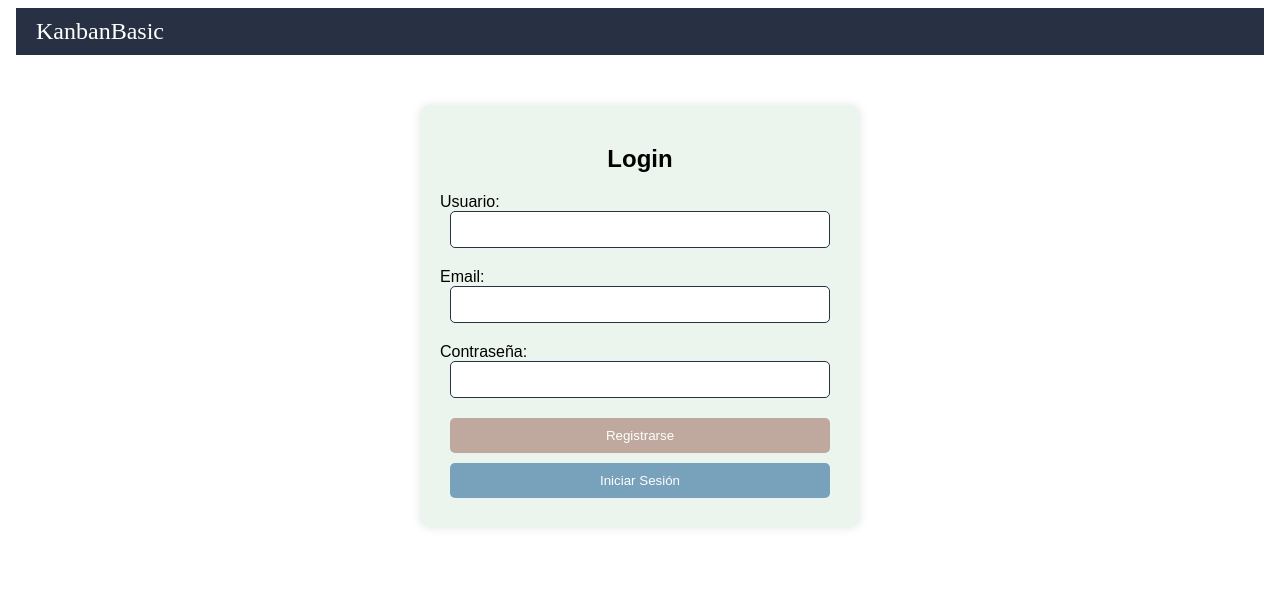
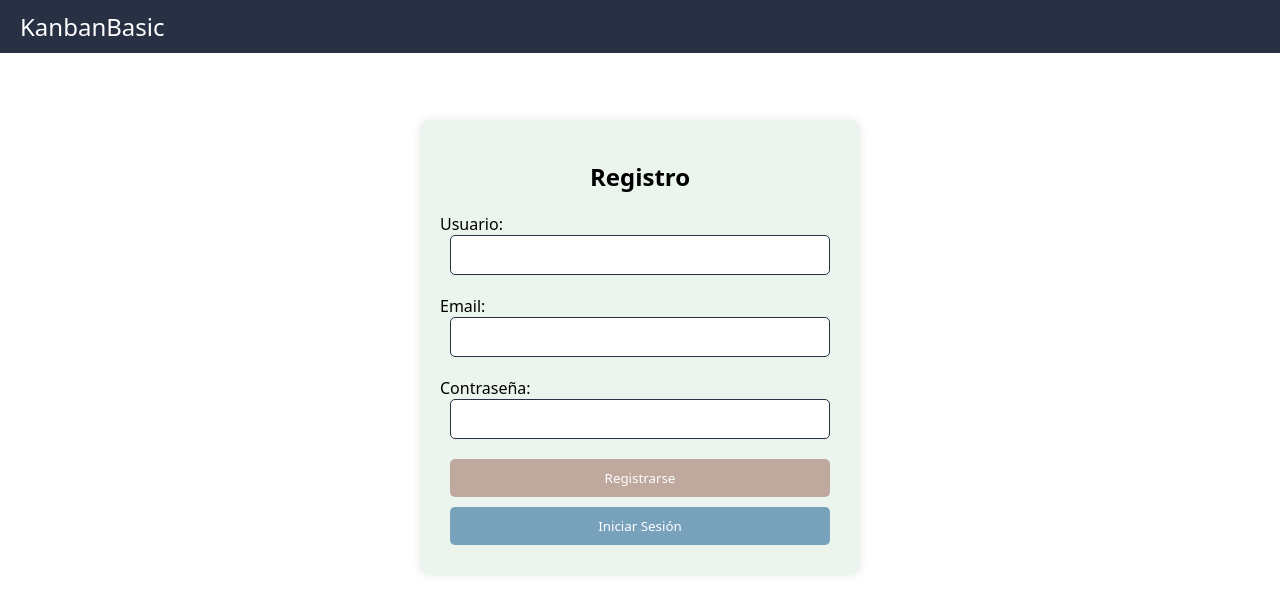
Before and after one commit to Pablo-Vadillo/KANBAN_JWT_JPA_ANGULAR17_PVN, an Angular app in the folder back-app/: page /register in a window 1280 px wide. Shown: the top 614 px of the page. Built offline with nearby package versions, Linux system fonts and the light colour scheme.

Commit message:
feat: basic mainScreen and css redone

```diff
--- a/back-app/src/app/views/login/login.component.css
+++ b/back-app/src/app/views/login/login.component.css
@@ -5,6 +5,14 @@
   font-size: 24px;
   cursor: pointer;
   transition: background-color 0.3s ease;
+  font-family: system-ui, -apple-system, BlinkMacSystemFont, 'Segoe UI', Roboto, Oxygen, Ubuntu, Cantarell, 'Open Sans', 'Helvetica Neue', sans-serif;
+  display: flex;
+  align-items: center;
+  position: fixed;
+  top: 0;
+  left: 0;
+  right: 0;
+  z-index: 1;
 }
 
 .header:hover {
@@ -12,21 +20,19 @@
 }
 
 .login-container {
+  margin-top: 120px; /* Ajusta el margen superior para dejar más espacio entre el encabezado y el inicio de sesión */
   background-color: #EBF5EE;
   border-radius: 10px;
   padding: 20px;
   width: 80%;
   max-width: 400px;
   margin: 0 auto;
-    margin-top: 50px;
   box-shadow: 0px 0px 10px rgba(0, 0, 0, 0.1);
-    font-family: 'Arial', sans-serif;
+  font-family: system-ui, -apple-system, BlinkMacSystemFont, 'Segoe UI', Roboto, Oxygen, Ubuntu, Cantarell, 'Open Sans', 'Helvetica Neue', sans-serif;
   text-align: center;
   transition: transform 0.3s ease;
   animation: myAnim 2s ease 0s 1 normal forwards;
 }
-
-
 
 .login-container:hover {
   transform: scale(1.05);
@@ -42,7 +48,7 @@
   padding: 10px;
   border-radius: 5px;
   border: 1px solid #283044;
-    font-family: 'Arial', sans-serif;
+  font-family: system-ui, -apple-system, BlinkMacSystemFont, 'Segoe UI', Roboto, Oxygen, Ubuntu, Cantarell, 'Open Sans', 'Helvetica Neue', sans-serif;
   box-sizing: border-box;
   margin: 0 auto;
   display: block;
@@ -60,16 +66,16 @@
   border-radius: 5px;
   cursor: pointer;
   transition: background-color 0.3s ease, transform 0.2s ease;
-    font-family: 'Arial', sans-serif;
+  font-family:system-ui, -apple-system, BlinkMacSystemFont, 'Segoe UI', Roboto, Oxygen, Ubuntu, Cantarell, 'Open Sans', 'Helvetica Neue', sans-serif;
   box-sizing: border-box;
   margin: 0 auto;
   display: block;
+  margin-bottom: 10px;
 }
 
 .btn-login {
   background-color: #78A1BB;
   color: white;
-    margin-bottom: 10px;
 }
 
 .btn-register {
--- a/back-app/src/app/views/login/login.component.html
+++ b/back-app/src/app/views/login/login.component.html
@@ -1,15 +1,7 @@
-<!DOCTYPE html>
-<html lang="en">
-<head>
-  <meta charset="UTF-8">
-  <meta name="viewport" content="width=device-width, initial-scale=1.0">
-  <title>Login</title>
-</head>
-<body>
-
 <div class="header" (click)="redirectTo()">KanbanBasic</div>
 
-<div class="login-container">
+<div class="content">
+  <div class="login-container" style="margin-top: 120px;"> <!-- Ajusta el margen superior para dejar más espacio entre el encabezado y el inicio de sesión -->
     <h2>Login</h2>
     <form>
       <div class="form-group">
@@ -24,6 +16,4 @@
       <button type="button" (click)="register()" class="btn-register">Registrarse</button>
     </form>
   </div>
-
-</body>
-</html>
+</div>
--- a/back-app/src/app/views/main-screen/main-screen.component.css
+++ b/back-app/src/app/views/main-screen/main-screen.component.css
@@ -0,0 +1,96 @@
+.header {
+  background-color: #283044;
+  color: white;
+  padding: 10px 20px;
+  font-size: 24px;
+  cursor: pointer;
+  transition: background-color 0.3s ease;
+  font-family: system-ui, -apple-system, BlinkMacSystemFont, 'Segoe UI', Roboto, Oxygen, Ubuntu, Cantarell, 'Open Sans', 'Helvetica Neue', sans-serif;
+  display: flex;
+  align-items: center;
+  position: fixed;
+  top: 0;
+  left: 0;
+  right: 0;
+  z-index: 1;
+}
+
+.header:hover {
+  background-color: #78A1BB;
+}
+
+.logout-btn {
+  background-color: #BFA89E;
+  color: white;
+  border: none;
+  border-radius: 5px;
+  padding: 5px 10px;
+  cursor: pointer;
+  font-family: system-ui, -apple-system, BlinkMacSystemFont, 'Segoe UI', Roboto, Oxygen, Ubuntu, Cantarell, 'Open Sans', 'Helvetica Neue', sans-serif;
+  transition: background-color 0.3s ease;
+  margin-left: auto;
+}
+
+.header .logout-btn:hover {
+  background-color: #8B786D;
+}
+
+.container {
+  display: flex;
+  margin-top: 60px;
+  margin-left: 20px;
+  margin-right: 20px;
+}
+
+.sidebar {
+  background-color: #EBF5EE;
+  width: 200px;
+  height: calc(100vh - 60px);
+  padding: 20px;
+  font-family: system-ui, -apple-system, BlinkMacSystemFont, 'Segoe UI', Roboto, Oxygen, Ubuntu, Cantarell, 'Open Sans', 'Helvetica Neue', sans-serif;
+  position: fixed;
+  top: 60px;
+  left: 0;
+  bottom: 0;
+  overflow-y: auto;
+}
+
+.sidebar ul {
+  list-style-type: none;
+  padding: 0;
+}
+
+.sidebar ul li {
+  margin-bottom: 10px;
+}
+
+.sidebar ul li a {
+  text-decoration: none;
+  color: #283044;
+  font-weight: bold;
+}
+
+.content {
+  flex-grow: 1;
+  padding-left: 220px;
+  padding-top: 20px;
+  padding-right: 20px;
+  padding-bottom: 20px;
+  overflow-y: auto;
+}
+
+.kanban-board {
+  padding: 20px;
+}
+
+.kanban-item {
+  background-color: #EBF5EE;
+  border-radius: 5px;
+  padding: 10px;
+  margin-bottom: 10px;
+  transition: transform 0.3s ease;
+}
+
+.kanban-item:hover {
+  transform: scale(1.03);
+}
--- a/back-app/src/app/views/main-screen/main-screen.component.html
+++ b/back-app/src/app/views/main-screen/main-screen.component.html
@@ -1 +1,21 @@
-<p>main-screen works!</p>
+<div class="header">
+  <span>KanbanBasic</span>
+  <button (click)="logout()" class="logout-btn">Logout</button>
+</div>
+
+<div class="container">
+  <div class="sidebar">
+    <ul>
+      <li><a> Detalles Usuario</a></li>
+    </ul>
+  </div>
+
+  <div class="content">
+    <div class="kanban-board">
+      <div class="kanban-item" (click)="moveKanbanScreen()" *ngFor="let item of kanbanItems">
+        <h3>{{ item.title }}</h3>
+        <p>{{ item.description }}</p>
+      </div>
+    </div>
+  </div>
+</div>
--- a/back-app/src/app/views/main-screen/main-screen.component.ts
+++ b/back-app/src/app/views/main-screen/main-screen.component.ts
@@ -1,12 +1,45 @@
+import { CommonModule } from '@angular/common';
+import { HttpClientModule } from '@angular/common/http';
 import { Component } from '@angular/core';
+import { FormsModule, ReactiveFormsModule } from '@angular/forms';
+import { Router } from '@angular/router';
 
 @Component({
   selector: 'app-main-screen',
   standalone: true,
-  imports: [],
+  imports: [CommonModule,FormsModule,HttpClientModule,ReactiveFormsModule],
   templateUrl: './main-screen.component.html',
   styleUrl: './main-screen.component.css'
 })
 export class MainScreenComponent {
 
+  kanbanItems: any[] = [
+    { title: 'Tarea 1', description: 'Descripción de la tarea 1' },
+    { title: 'Tarea 2', description: 'Descripción de la tarea 2' },
+    { title: 'Tarea 3', description: 'Descripción de la tarea 3' },
+    { title: 'Tarea 4', description: 'Descripción de la tarea 4' },
+    { title: 'Tarea 5', description: 'Descripción de la tarea 5' },
+    { title: 'Tarea 6', description: 'Descripción de la tarea 6' },
+    { title: 'Tarea 7', description: 'Descripción de la tarea 7' },
+  ];
+
+  constructor(private router: Router) { }
+
+  ngOnInit(): void {
+  }
+
+  logout() {
+    this.router.navigate(['/login']);
+  }
+
+  moveUserDetail(){
+    this.router.navigate(['/userDetails']);
+  }
+
+  moveKanbanScreen(){
+    this.router.navigate(['/kanbanScreen']);
+  }
+
+
+
 }
--- a/back-app/src/app/views/register/register.component.css
+++ b/back-app/src/app/views/register/register.component.css
@@ -5,28 +5,36 @@
   font-size: 24px;
   cursor: pointer;
   transition: background-color 0.3s ease;
+  font-family: system-ui, -apple-system, BlinkMacSystemFont, 'Segoe UI', Roboto, Oxygen, Ubuntu, Cantarell, 'Open Sans', 'Helvetica Neue', sans-serif;
+  display: flex;
+  align-items: center;
+  position: fixed;
+  top: 0;
+  left: 0;
+  right: 0;
+  z-index: 1;
 }
 
 .header:hover {
   background-color: #78A1BB;
 }
 
-.login-container {
+.register-container {
+  margin-top: 120px; /* Ajusta el margen superior para dejar espacio para el encabezado */
   background-color: #EBF5EE;
   border-radius: 10px;
   padding: 20px;
   width: 80%;
   max-width: 400px;
   margin: 0 auto;
-  margin-top: 50px;
   box-shadow: 0px 0px 10px rgba(0, 0, 0, 0.1);
-  font-family: 'Arial', sans-serif;
+  font-family: system-ui, -apple-system, BlinkMacSystemFont, 'Segoe UI', Roboto, Oxygen, Ubuntu, Cantarell, 'Open Sans', 'Helvetica Neue', sans-serif;
   text-align: center;
   transition: transform 0.3s ease;
   animation: myAnim 2s ease 0s 1 normal forwards;
 }
 
-.login-container:hover {
+.register-container:hover {
   transform: scale(1.05);
 }
 
@@ -40,7 +48,7 @@
   padding: 10px;
   border-radius: 5px;
   border: 1px solid #283044;
-  font-family: 'Arial', sans-serif;
+  font-family: system-ui, -apple-system, BlinkMacSystemFont, 'Segoe UI', Roboto, Oxygen, Ubuntu, Cantarell, 'Open Sans', 'Helvetica Neue', sans-serif;
   box-sizing: border-box;
   margin: 0 auto;
   display: block;
@@ -58,11 +66,11 @@
   border-radius: 5px;
   cursor: pointer;
   transition: background-color 0.3s ease, transform 0.2s ease;
-  font-family: 'Arial', sans-serif;
+  font-family:system-ui, -apple-system, BlinkMacSystemFont, 'Segoe UI', Roboto, Oxygen, Ubuntu, Cantarell, 'Open Sans', 'Helvetica Neue', sans-serif;
   box-sizing: border-box;
   margin: 0 auto;
   display: block;
-  margin-bottom: 10px; /* Añadir margen inferior */
+  margin-bottom: 10px;
 }
 
 .btn-login {
--- a/back-app/src/app/views/register/register.component.html
+++ b/back-app/src/app/views/register/register.component.html
@@ -1,16 +1,8 @@
-<!DOCTYPE html>
-<html lang="en">
-<head>
-  <meta charset="UTF-8">
-  <meta name="viewport" content="width=device-width, initial-scale=1.0">
-  <title>Login</title>
-</head>
-<body>
-
 <div class="header" (click)="redirectTo()">KanbanBasic</div>
 
-<div class="login-container">
-  <h2>Login</h2>
+<div class="content">
+  <div class="register-container" style="margin-top: 120px;"> <!-- Ajusta el margen superior para dejar más espacio entre el encabezado y el registro -->
+    <h2>Registro</h2>
     <form>
       <div class="form-group">
         <label for="username">Usuario:</label>
@@ -25,11 +17,7 @@
         <input [(ngModel)]="registerForm.password" type="password" id="password" name="password" required>
       </div>
       <button type="button" (click)="register()" class="btn-register">Registrarse</button>
-
       <button type="button" (click)="login()" class="btn-login">Iniciar Sesión</button>
-
     </form>
   </div>
-
-</body>
-</html>
+</div>
```
Lines whose indentation alone changed are shown as unchanged.
